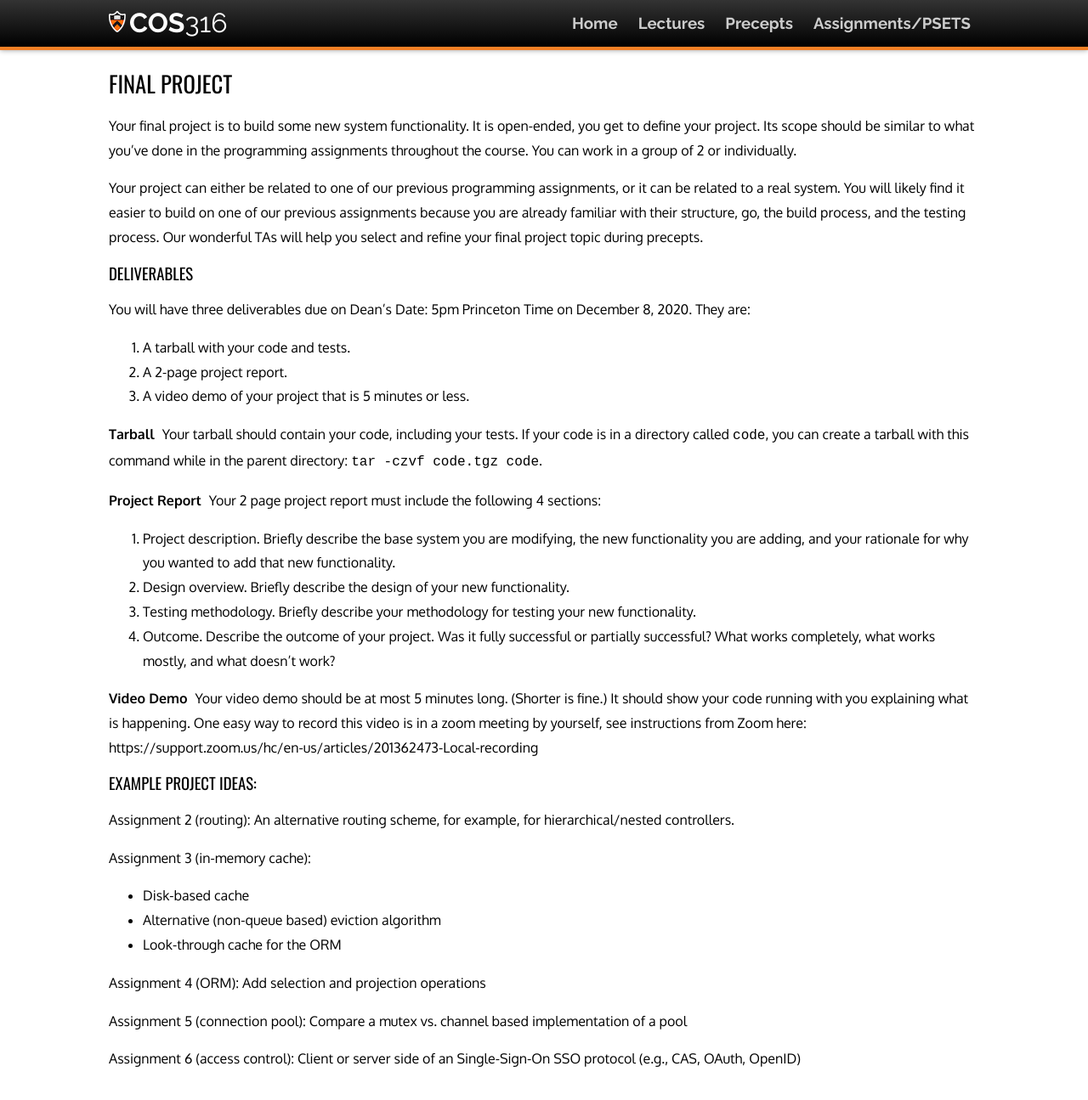
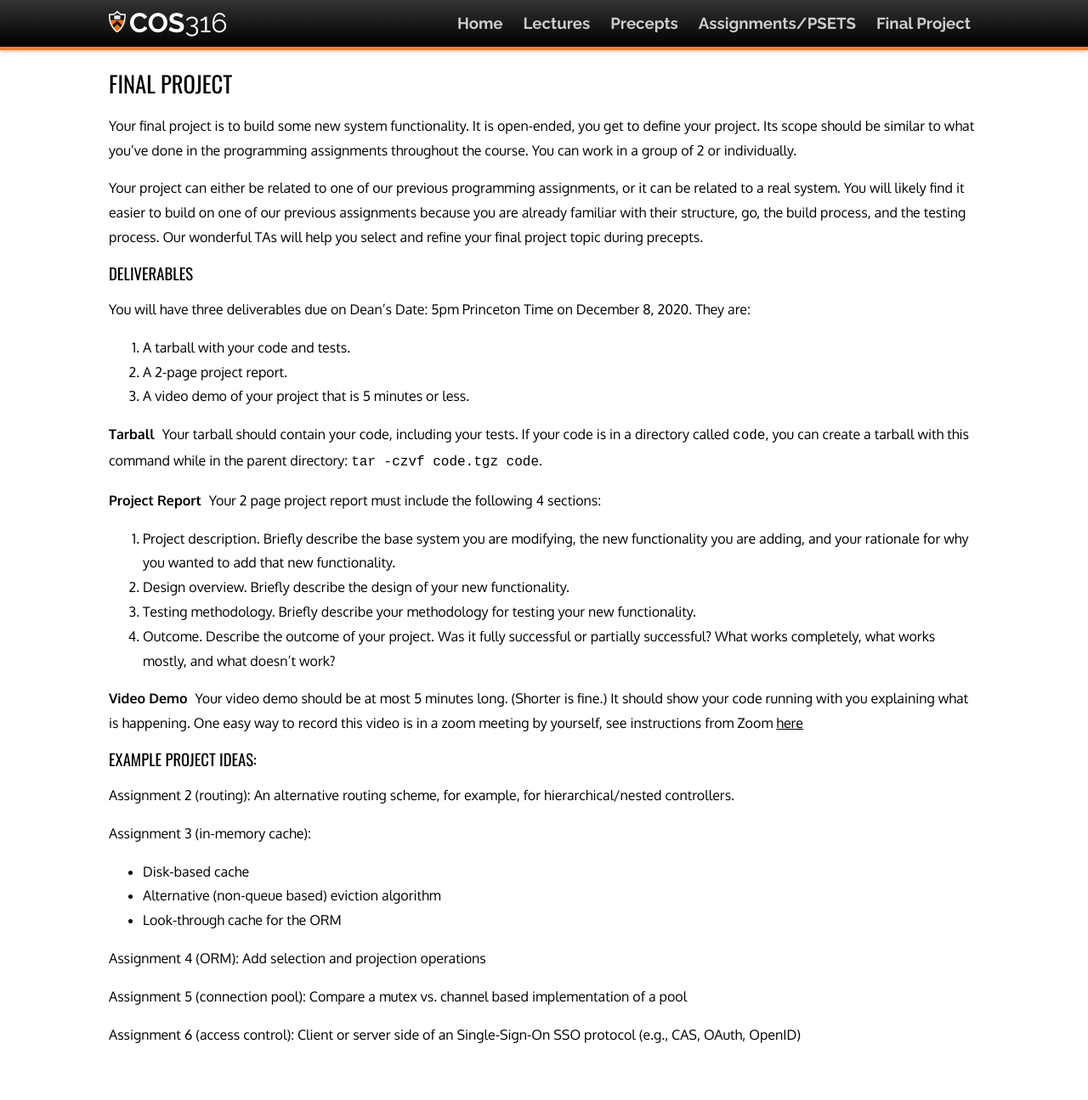
Before and after one commit to cos316/cos316-web, a Jekyll site: the page built from final.md, in a window 1280 px wide and 1325 px high. Shown: the top 1295 px of the window at 85% size. Built offline with Jekyll 4.4.1, drawn with Linux system fonts in a browser that asks for light colours; nearby versions of some CDN libraries.

Commit message:
final proj tweak

```diff
--- a/_layouts/default.html
+++ b/_layouts/default.html
@@ -29,6 +29,7 @@
             <li><a href="/lectures">Lectures</a></li>
             <li><a href="/precepts">Precepts</a></li>
             <li><a href="/assignments">Assignments/PSETS</a></li>
+	    <li><a href="/final">Final Project</a></li>
             <!--li><a href="/calendar">Calendar</a></li-->
         </ul>
     </header>
--- a/final.md
+++ b/final.md
@@ -34,7 +34,7 @@ Your 2 page project report must include the following 4 sections:
 4. Outcome. Describe the outcome of your project. Was it fully successful or partially successful? What works completely, what works mostly, and what doesn't work?
 
 **Video Demo**
-Your video demo should be at most 5 minutes long. (Shorter is fine.) It should show your code running with you explaining what is happening. One easy way to record this video is in a zoom meeting by yourself, see instructions from Zoom here: https://support.zoom.us/hc/en-us/articles/201362473-Local-recording
+Your video demo should be at most 5 minutes long. (Shorter is fine.) It should show your code running with you explaining what is happening. One easy way to record this video is in a zoom meeting by yourself, see instructions from Zoom [here](https://support.zoom.us/hc/en-us/articles/201362473-Local-recording)
 
 ### Example project ideas:
 
```
Also changed, not shown: assignments.md (+1 -1 lines).
